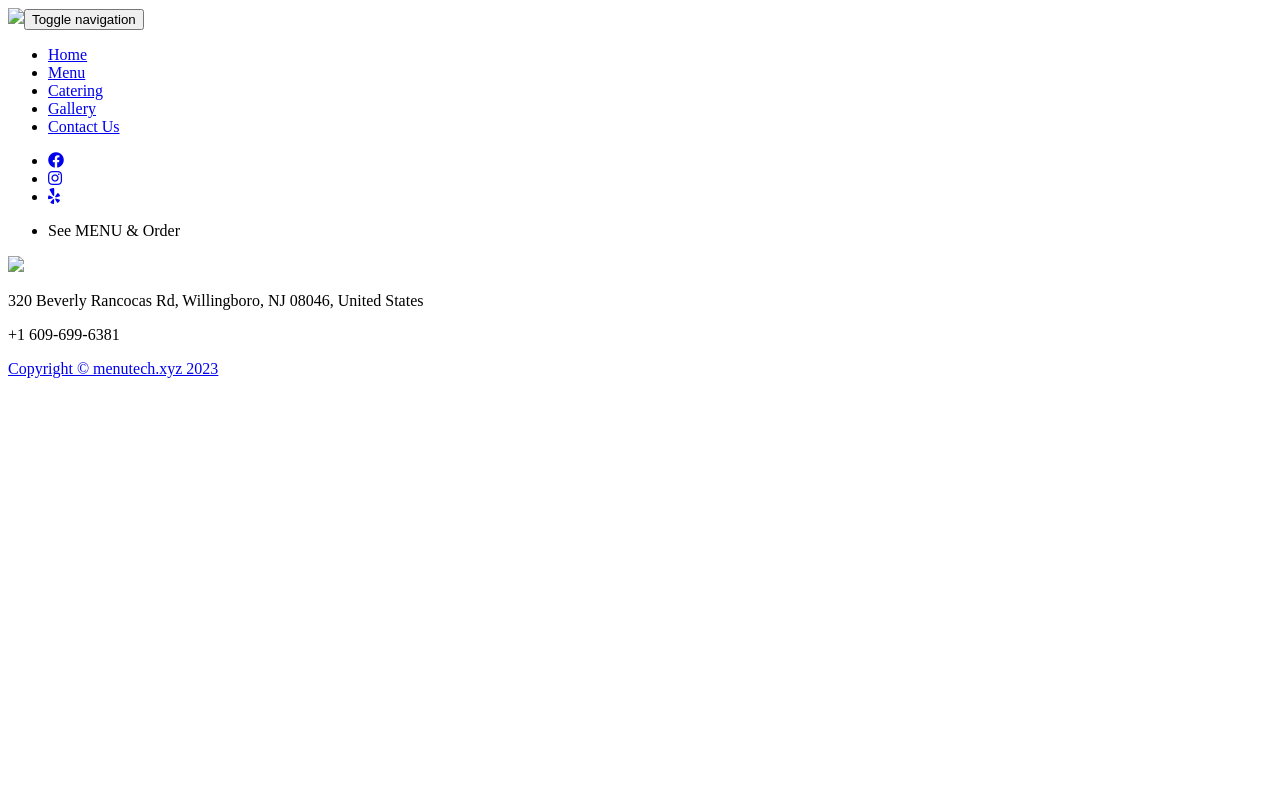
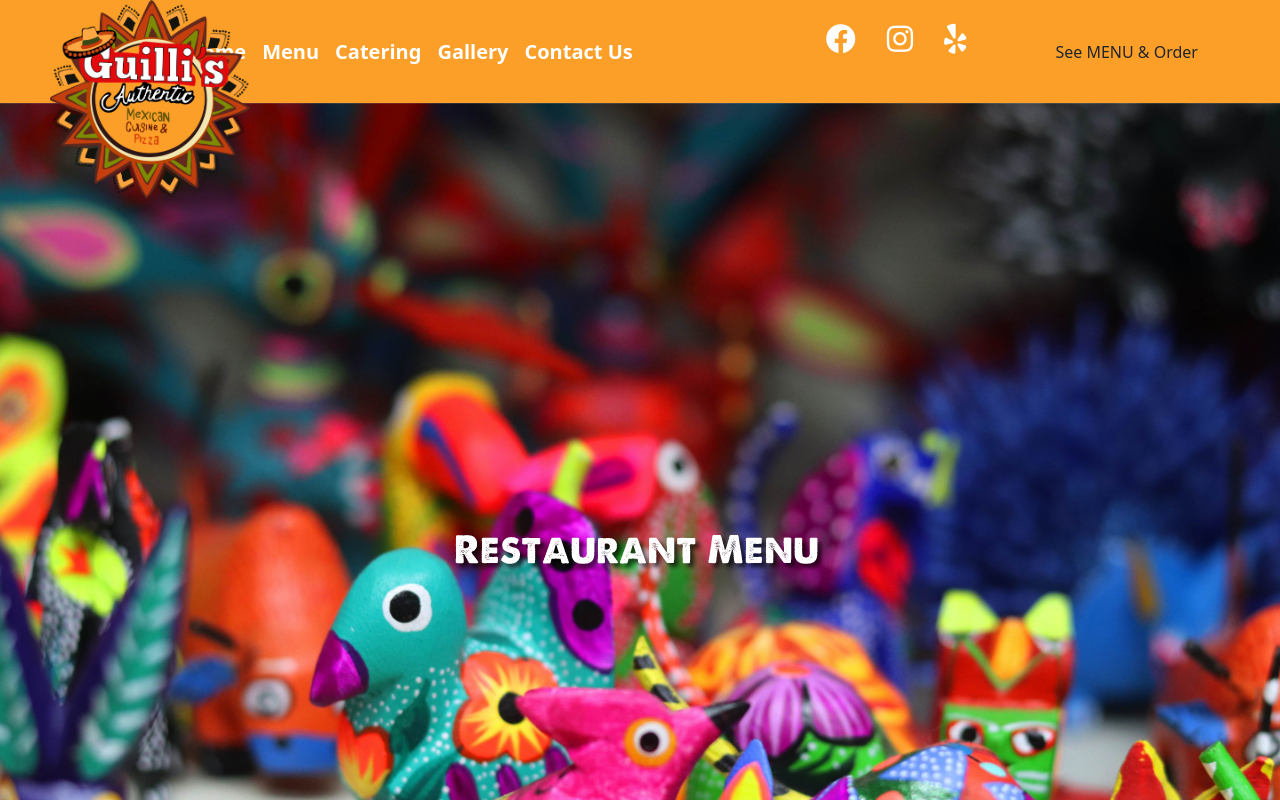
Before and after one commit to MenutechDeveloper/guillispizza, a plain HTML site: page docs/menu.html in a window 1280 px wide. Shown: the top 800 px of the page. Drawn offline with nearby package versions, Linux system fonts and the light colour scheme; the site is published under a folder, as on GitHub Pages, so addresses that start at the root find nothing; a script that the page names is missing.

Commit message:
Update menu.html

```diff
--- a/docs/menu.html
+++ b/docs/menu.html
@@ -6,46 +6,46 @@
     <meta name="viewport" content="width=device-width, initial-scale=1.0, shrink-to-fit=no">
     <title>guillispizza</title>
     <meta name="twitter:title" content="guillispizza">
-    <meta property="og:image" content="/assets/img/logo.png?h=220d497ecb485c889326e4b2f90d09a8">
+    <meta property="og:image" content="./assets/img/logo.png">
     <meta property="og:type" content="website">
-    <meta name="twitter:image" content="/assets/img/logo.png?h=220d497ecb485c889326e4b2f90d09a8">
-    <link rel="icon" type="image/png" sizes="1799x1784" href="/assets/img/logo.png?h=220d497ecb485c889326e4b2f90d09a8">
-    <link rel="icon" type="image/png" sizes="1799x1784" href="/assets/img/logo.png?h=220d497ecb485c889326e4b2f90d09a8">
-    <link rel="icon" type="image/png" sizes="1799x1784" href="/assets/img/logo.png?h=220d497ecb485c889326e4b2f90d09a8">
-    <link rel="icon" type="image/png" sizes="1799x1784" href="/assets/img/logo.png?h=220d497ecb485c889326e4b2f90d09a8">
-    <link rel="icon" type="image/png" sizes="1799x1784" href="/assets/img/logo.png?h=220d497ecb485c889326e4b2f90d09a8">
-    <link rel="stylesheet" href="/assets/bootstrap/css/bootstrap.min.css?h=3f30c2c47d7d23c7a994db0c862d45a5">
-    <link rel="stylesheet" href="/assets/css/Abril%20Fatface.css?h=0fcbf456bdf21255cabce03530c81917">
-    <link rel="stylesheet" href="/assets/css/Aclonica.css?h=9afda2e383e2e705787ab1819397210f">
-    <link rel="stylesheet" href="/assets/css/Adamina.css?h=77cba7ab31c41a6ac9450c692cb566de">
-    <link rel="stylesheet" href="/assets/css/Aguafina%20Script.css?h=e56f22c87396e431d279afc724614104">
-    <link rel="stylesheet" href="/assets/css/Alfa%20Slab%20One.css?h=f2a204e2eac89a70168df6851323fda1">
-    <link rel="stylesheet" href="/assets/css/Cedarville%20Cursive.css?h=e1b370a5fb55884ce47711de89ef70f3">
-    <link rel="stylesheet" href="/assets/css/Dancing%20Script.css?h=14b7e6861bf14cbc513711519de7e592">
-    <link rel="stylesheet" href="/assets/css/Euphoria%20Script.css?h=a19b8261c9c4aa9d0916b6fcff292c49">
-    <link rel="stylesheet" href="/assets/css/Lato.css?h=5daee96022f3b7f7e2ad5f5d773353c8">
-    <link rel="stylesheet" href="/assets/css/Lily%20Script%20One.css?h=bf7a7e757c11a47df15d6fb0ad8ef3cd">
-    <link rel="stylesheet" href="/assets/css/Montserrat.css?h=c4fba2f1f02e8fa310be6a2714b0f300">
-    <link rel="stylesheet" href="/assets/css/Roboto%20Condensed.css?h=d1e0ab91d5966f914570ae49994f378d">
-    <link rel="stylesheet" href="/assets/css/Roboto%20Mono.css?h=0136078963d1f0255ad225e34e84ff7b">
-    <link rel="stylesheet" href="/assets/css/Roboto%20Serif.css?h=55b65e02d90cd5d9c4159fa59ecab24a">
+    <meta name="twitter:image" content="/assets/img/logo.png">
+    <link rel="icon" type="image/png" sizes="1799x1784" href="./assets/img/logo.png">
+    <link rel="icon" type="image/png" sizes="1799x1784" href="./assets/img/logo.png">
+    <link rel="icon" type="image/png" sizes="1799x1784" href="./assets/img/logo.png">
+    <link rel="icon" type="image/png" sizes="1799x1784" href="./assets/img/logo.png">
+    <link rel="icon" type="image/png" sizes="1799x1784" href="./assets/img/logo.png">
+    <link rel="stylesheet" href="./assets/bootstrap/css/bootstrap.min.css">
+    <link rel="stylesheet" href="./assets/css/Abril%20Fatface.css">
+    <link rel="stylesheet" href="./assets/css/Aclonica.css">
+    <link rel="stylesheet" href="./assets/css/Adamina.css">
+    <link rel="stylesheet" href="./assets/css/Aguafina%20Script.css">
+    <link rel="stylesheet" href="./assets/css/Alfa%20Slab%20One.css">
+    <link rel="stylesheet" href="./assets/css/Cedarville%20Cursive.css">
+    <link rel="stylesheet" href="./assets/css/Dancing%20Script.css">
+    <link rel="stylesheet" href="./assets/css/Euphoria%20Script.css">
+    <link rel="stylesheet" href="./assets/css/Lato.css">
+    <link rel="stylesheet" href="./assets/css/Lily%20Script%20One.css">
+    <link rel="stylesheet" href="./assets/css/Montserrat.css">
+    <link rel="stylesheet" href="./assets/css/Roboto%20Condensed.css">
+    <link rel="stylesheet" href="./assets/css/Roboto%20Mono.css">
+    <link rel="stylesheet" href="./assets/css/Roboto%20Serif.css">
     <link rel="stylesheet" href="https://use.fontawesome.com/releases/v5.12.0/css/all.css">
-    <link rel="stylesheet" href="/assets/css/Lightbox-Gallery-baguetteBox.min.css?h=3175ea2a373db4ce2aec072db96e7473">
-    <link rel="stylesheet" href="/assets/css/Navbar-Right-Links-icons.css?h=befd8a398792e305b7ffd4a176b5b585">
-    <link rel="stylesheet" href="/assets/css/styles.css?h=c631b404a664dd1cea2910f15180aace">
+    <link rel="stylesheet" href="./assets/css/Lightbox-Gallery-baguetteBox.min.css">
+    <link rel="stylesheet" href="./assets/css/Navbar-Right-Links-icons.css">
+    <link rel="stylesheet" href="./assets/css/styles.css">
 </head>
 
 <body>
     <!-- Start: Navbar Centered Links -->
     <nav class="navbar navbar-light navbar-expand-md py-3">
-        <div class="container"><a class="navbar-brand d-flex align-items-center" href="#"><img src="/assets/img/logo.png?h=220d497ecb485c889326e4b2f90d09a8"></a><button data-bs-toggle="collapse" class="navbar-toggler" data-bs-target="#navcol-3"><span class="visually-hidden">Toggle navigation</span><span class="navbar-toggler-icon"></span></button>
+        <div class="container"><a class="navbar-brand d-flex align-items-center" href="#"><img src="./assets/img/logo.png"></a><button data-bs-toggle="collapse" class="navbar-toggler" data-bs-target="#navcol-3"><span class="visually-hidden">Toggle navigation</span><span class="navbar-toggler-icon"></span></button>
             <div class="collapse navbar-collapse" id="navcol-3">
                 <ul class="navbar-nav mx-auto">
-                    <li class="nav-item"><a class="nav-link" href="/index.html">Home</a></li>
-                    <li class="nav-item"><a class="nav-link" href="/menu.html">Menu</a></li>
-                    <li class="nav-item"><a class="nav-link" href="/catering.html">Catering</a></li>
-                    <li class="nav-item"><a class="nav-link" href="/gallery.html">Gallery</a></li>
-                    <li class="nav-item"><a class="nav-link" href="/contact.html">Contact Us</a></li>
+                    <li class="nav-item"><a class="nav-link" href="./index.html">Home</a></li>
+                    <li class="nav-item"><a class="nav-link" href="./menu.html">Menu</a></li>
+                    <li class="nav-item"><a class="nav-link" href="./catering.html">Catering</a></li>
+                    <li class="nav-item"><a class="nav-link" href="./gallery.html">Gallery</a></li>
+                    <li class="nav-item"><a class="nav-link" href="./contact.html">Contact Us</a></li>
                 </ul>
                 <ul class="navbar-nav mx-auto">
                     <li class="nav-item"><a class="nav-link" href="https://www.facebook.com/guillispizzamexican/"><i class="fab fa-facebook"></i></a></li>
@@ -59,7 +59,7 @@
             </div>
         </div>
     </nav><!-- End: Navbar Centered Links -->
-    <div class="mimenu"><img src="/assets/img/2-title.png?h=94b426f735d058f33f32ef5bee855e36"></div>
+    <div class="mimenu"><img src="./assets/img/2-title.png"></div>
     <div class="pie">
         <!-- Start: 1 Row 2 Columns -->
         <div class="container">
@@ -82,9 +82,9 @@
         </div><!-- End: 1 Row 1 Column -->
     </div>
     <script src="https://cdn.jsdelivr.net/npm/bootstrap@5.2.3/dist/js/bootstrap.bundle.min.js"></script>
-    <script src="/assets/js/Lightbox-Gallery-baguetteBox.min.js?h=add865daffd8b6e10264279f48d8ac50"></script>
-    <script src="/assets/js/Lightbox-Gallery.js?h=64eb55ccbc6ead5e91ebe308caacba6e"></script>
-    <script src="/assets/js/titulo.js?h=7cb3cc298978ff94d9abf233b0933640"></script>
+    <script src="./assets/js/Lightbox-Gallery-baguetteBox.min.js"></script>
+    <script src="./assets/js/Lightbox-Gallery.js"></script>
+    <script src="./assets/js/titulo.js"></script>
 </body>
 
 </html>
```
